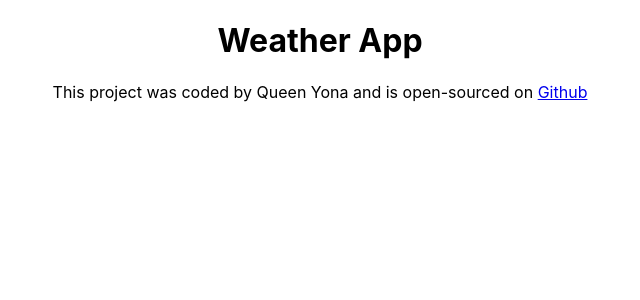
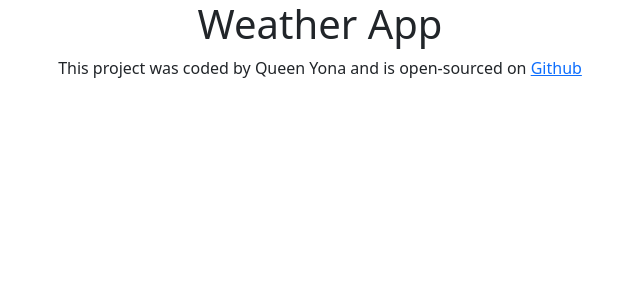
Before and after one commit to 1codequeen/react-weather-app, a React (Create React App) app: page / in a window 1280 px wide. Shown: the top 300 px of the page, without its empty margins (320-960 px from the left). Built offline with nearby package versions, Linux system fonts and the light colour scheme.

Commit message:
added bootsrap

```diff
--- a/package.json
+++ b/package.json
@@ -7,6 +7,7 @@
     "@testing-library/jest-dom": "^6.9.1",
     "@testing-library/react": "^16.3.2",
     "@testing-library/user-event": "^13.5.0",
+    "bootstrap": "^5.3.8",
     "react": "^19.2.4",
     "react-dom": "^19.2.4",
     "react-scripts": "5.0.1",
--- a/src/App.js
+++ b/src/App.js
@@ -3,12 +3,14 @@ import "./App.css";
 export default function App() {
   return (
     <div className="App">
+      <div className="container">
       <h1>Weather App</h1>
       <footer>
         This project was coded by Queen Yona and is open-sourced on{" "}
         <a href="https://github.com/1codequeen/react-weather-app" target="_blank" rel="noreferrer">
         Github</a>
       </footer>
+</div>
     </div>
   );
 }
--- a/src/index.js
+++ b/src/index.js
@@ -1,6 +1,7 @@
 import React from 'react';
 import ReactDOM from 'react-dom/client';
 import './index.css';
+import "bootstrap/dist/css/bootstrap.min.css";
 import App from './App';
 import reportWebVitals from './reportWebVitals';
 
@@ -11,7 +12,7 @@ root.render(
   </React.StrictMode>
 );
 
-// If you want to start measuring performance in your app, pass a function
+
 // to log results (for example: reportWebVitals(console.log))
 // or send to an analytics endpoint. Learn more: https://bit.ly/CRA-vitals
 reportWebVitals();
```
Also changed, not shown: 1 other file (tests, documents, lock files or other folders).
